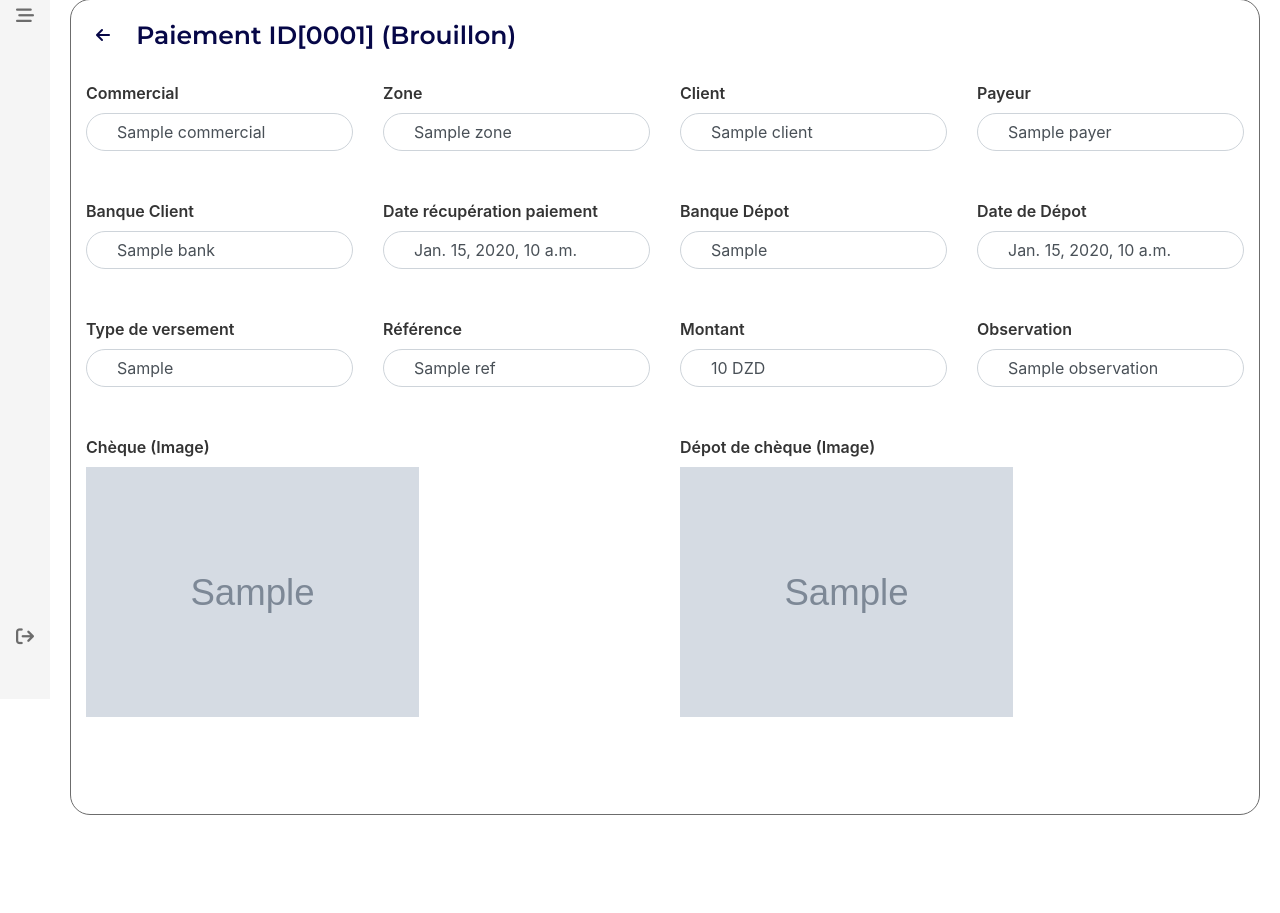
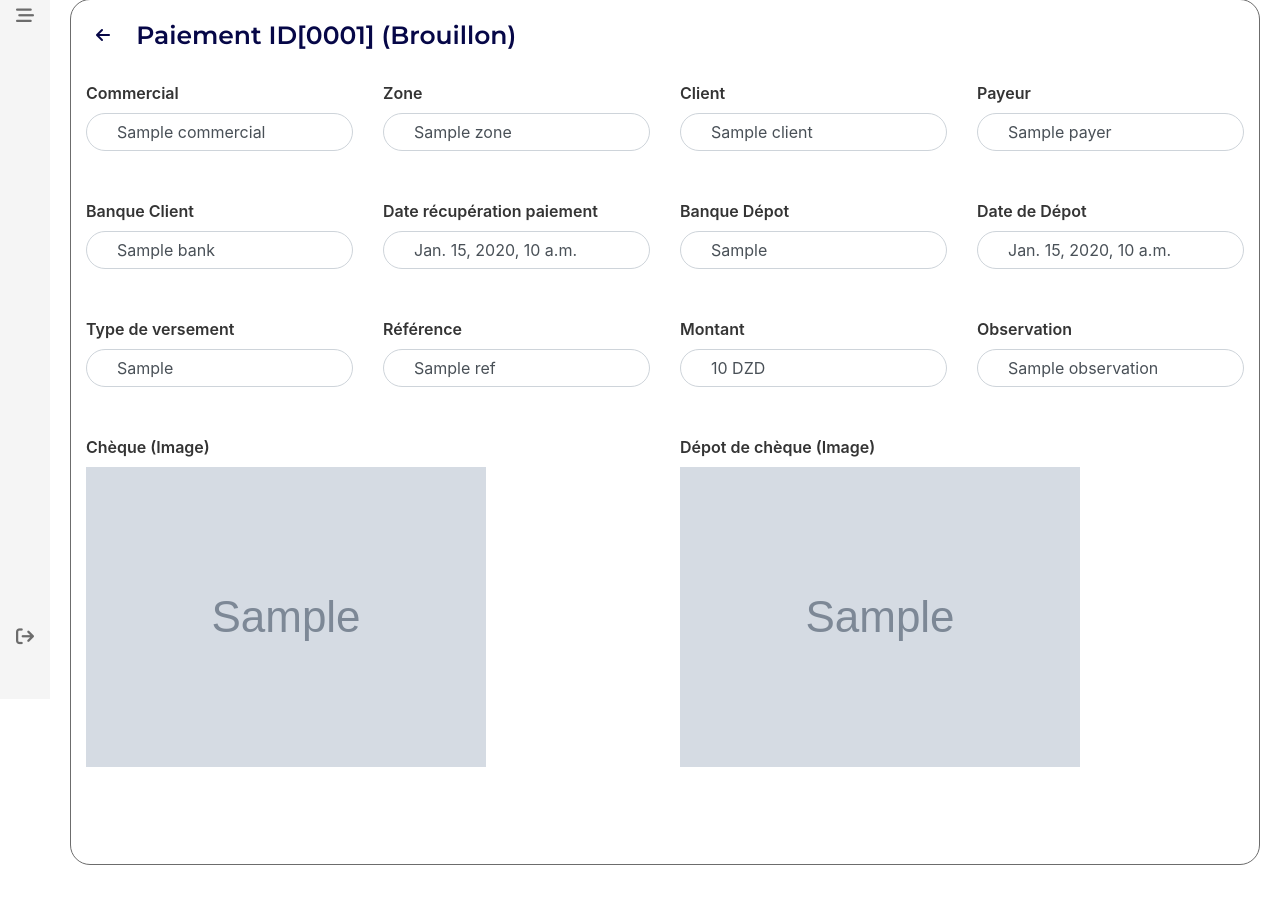
Before and after one commit to BensHamou/puma_pay, a Django app: template commercial/templates/payment/detail_payment.html in a window 1280 px wide. Shown: the part 101-1014 px from the top of the page. Before the commit the page ends 916 px from the top, so only its background shows below. Run offline with Django 4.2, Linux system fonts and the light colour scheme; the template is opened without the code that fills it: most values are stand-ins (such as "Sample title", 1, 10 or a date in 2020); grey boxes marked "Sample" are stand-in pictures; some libraries are stand-ins or nearby versions.

Commit message:
remove limit height of images

```diff
--- a/commercial/templates/payment/detail_payment.html
+++ b/commercial/templates/payment/detail_payment.html
@@ -102,7 +102,7 @@
             <label class="form-label">Chèque (Image)</label>
             </br>
             {% if payment.check_image %}
-                <img src="{{ payment.check_image.url }}" alt="Check Image" class="img-fluid" style="max-height: 250px;" />
+                <img src="{{ payment.check_image.url }}" alt="Check Image" class="img-fluid"/>
             {% else %}
                 <p>Aucune image</p>
             {% endif %}
@@ -111,7 +111,7 @@
             <label class="form-label">Dépot de chèque (Image)</label>
             </br>
             {% if payment.deposit_image %}
-                <img src="{{ payment.deposit_image.url }}" alt="Dépot Image" class="img-fluid" style="max-height: 250px;" />
+                <img src="{{ payment.deposit_image.url }}" alt="Dépot Image" class="img-fluid"/>
             {% else %}
                 <p>Aucune image</p>
             {% endif %}
```
